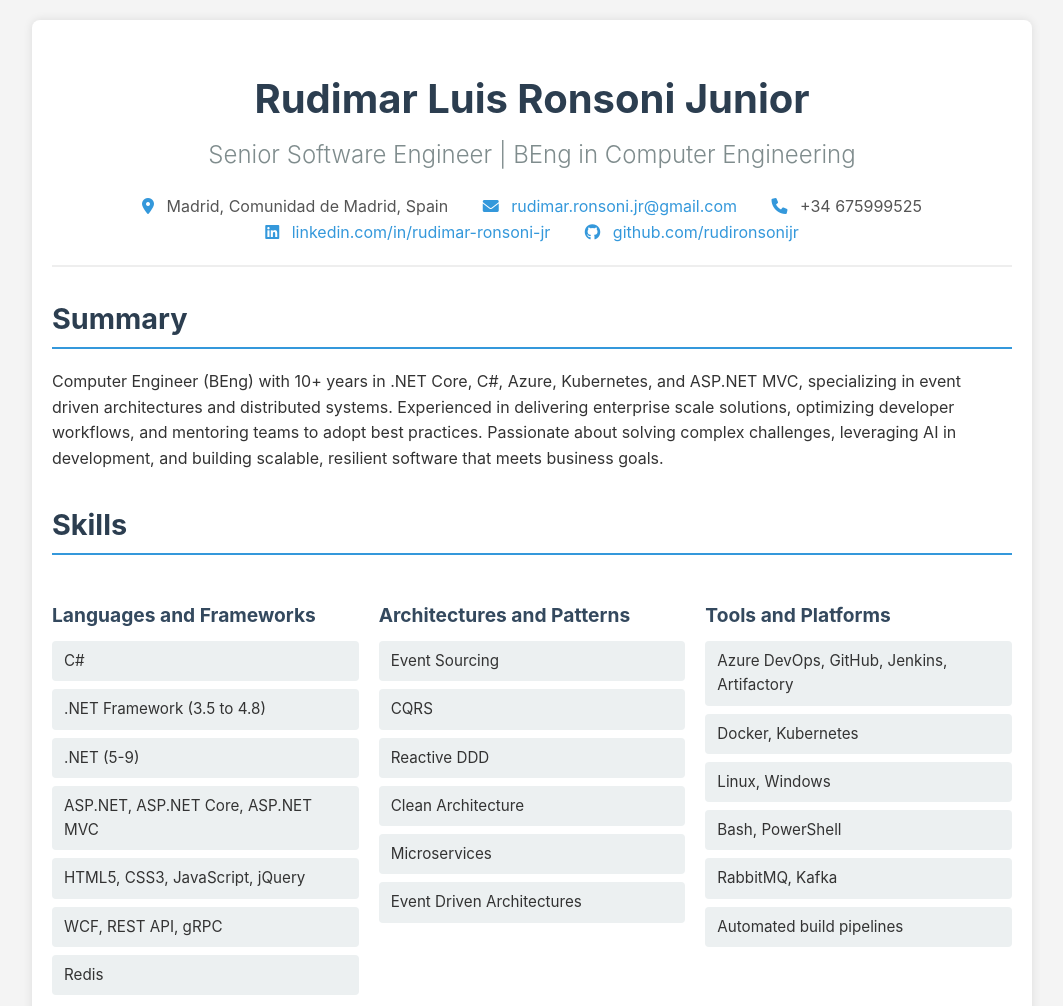
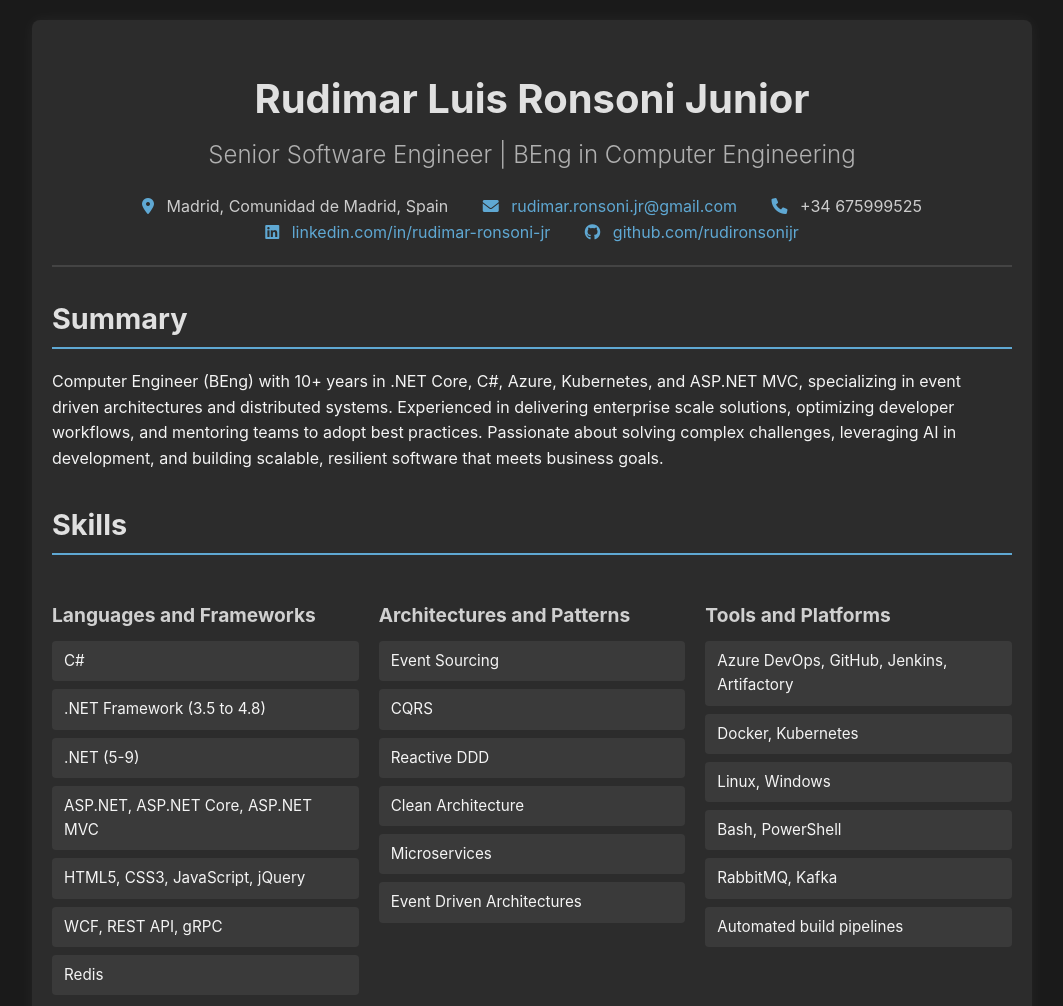
Before and after one commit to rudironsoni/rudironsoni.github.io, a plain HTML site: page index.html in a window 1280 px wide. Shown: the top 1006 px of the page, without its empty margins (108-1171 px from the left). Drawn offline with Linux system fonts and the dark colour scheme.

Commit message:
feat: add dark mode support

```diff
--- a/style.css
+++ b/style.css
@@ -184,3 +184,75 @@ footer {
         font-size: 1.2em;
     }
 }
+
+/* Dark Mode Styles */
+@media (prefers-color-scheme: dark) {
+    body {
+        background-color: #1a1a1a;
+        color: #f4f4f4;
+    }
+
+    .container {
+        background: #2c2c2c;
+        box-shadow: 0 0 15px rgba(255, 255, 255, 0.05);
+    }
+
+    header {
+        border-bottom-color: #444;
+    }
+
+    header h1 {
+        color: #e0e0e0;
+    }
+
+    header h2 {
+        color: #b0b0b0;
+    }
+
+    .contact-info p {
+        color: #ccc;
+    }
+
+    .contact-info p i {
+        color: #5fa8d3;
+    }
+
+    .contact-info a {
+        color: #5fa8d3;
+    }
+
+    h3 {
+        color: #e0e0e0;
+        border-bottom-color: #5fa8d3;
+    }
+
+    .skills-grid h4 {
+        color: #d0d0d0;
+    }
+
+    .skills-grid ul li {
+        background: #3a3a3a;
+        color: #f4f4f4;
+    }
+
+    #experience h4 {
+        color: #d0d0d0;
+    }
+
+    #experience .date {
+        color: #b0b0b0;
+    }
+
+    .education-item h4 {
+        color: #d0d0d0;
+    }
+
+    .education-item .date {
+        color: #b0b0b0;
+    }
+
+    footer {
+        border-top-color: #444;
+        color: #aaa;
+    }
+}
```
